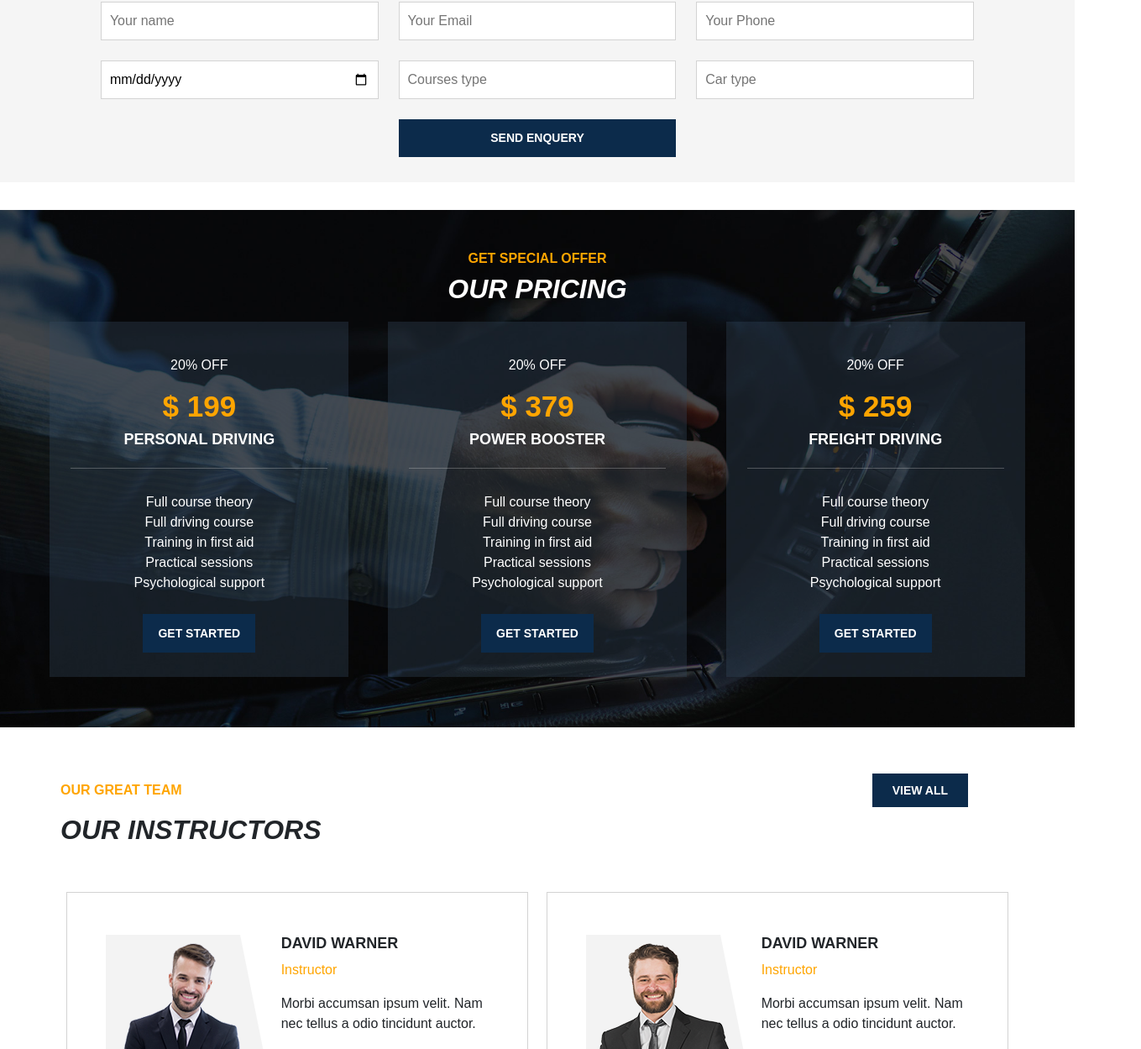
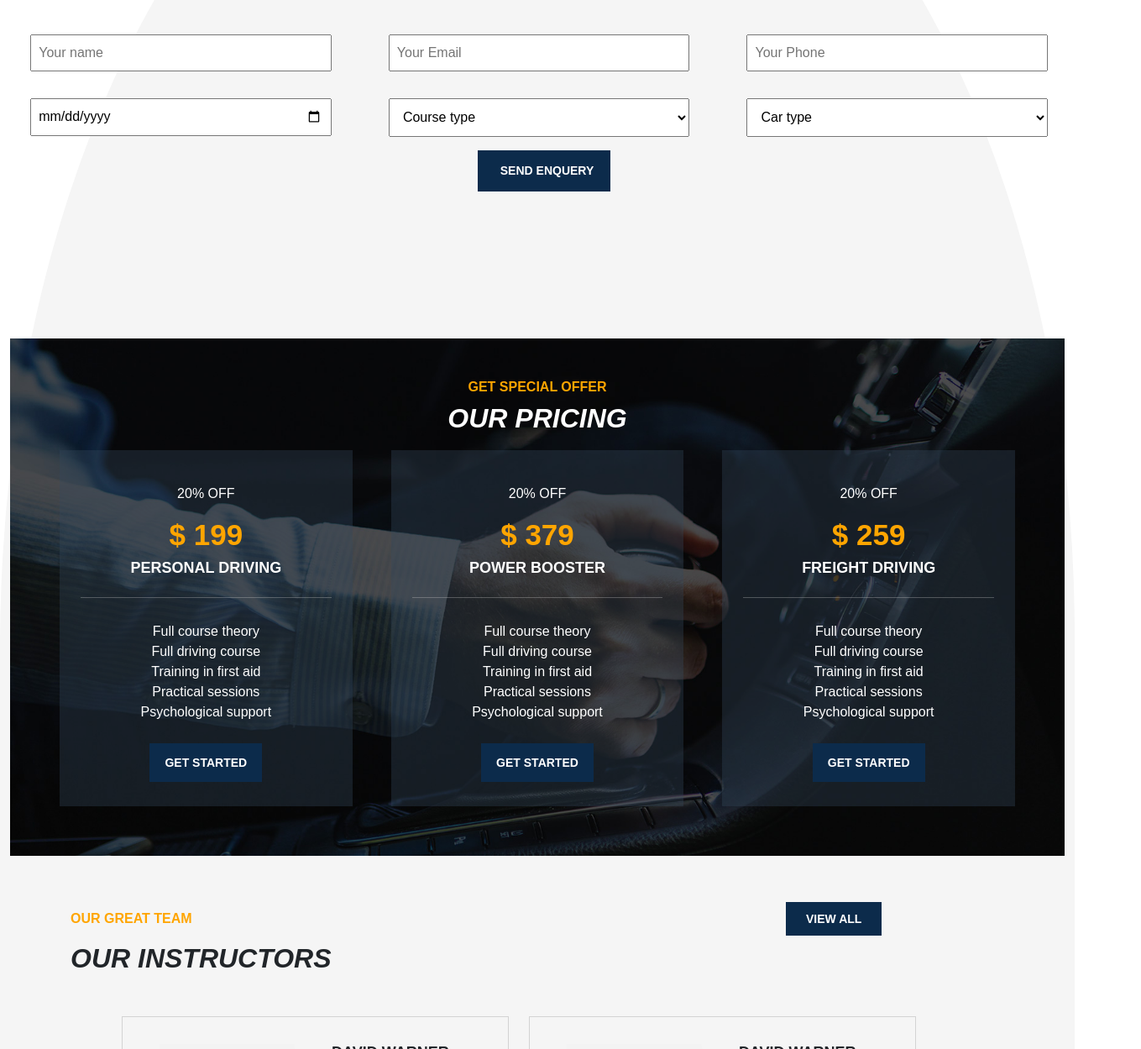
Before and after one commit to sohelma/bootstrap-porject-1, a plain HTML site: page index.html in a window 1280 px wide. Shown: the part 2066-3315 px from the top of the page at 84% size, 1359 px wide, since content can reach past the window. Drawn offline with nearby package versions, Linux system fonts and the light colour scheme.

Commit message:
Add files via upload

```diff
--- a/index.html
+++ b/index.html
@@ -111,33 +111,61 @@
             </div>
        </div>
            <!---5th / FORM section start-->
-           <div class="container-fluid fifthsection mb-5">
-                    <div class="row">
+      <div class="container-fluid fifthsection mb-5">
+                     <div class="row">
                               <div class="col-lg-12 col-md-12 col-sm-12 formtext">
                                    <h6>GIVING BEST OPTION FOR YOU</h6>
                                    <h2>APPLICATION FORM</h2>
                              </div>
-                    </div>
-                    <form action="">
-                         <div class="row px-5 mx-5">
-                              <div class="col-lg-4 col-md-4 col-sm-12 ml-2"><input type="text"placeholder="Your name"></div>
-                              <div class="col-lg-4 col-md-4 col-sm-12 ml-2"><input type="text"placeholder="Your Email"></div>
-                              <div class="col-lg-4 col-md-4 col-sm-12 ml-2"><input type="text"placeholder="Your Phone"></div>
+                     </div>
+                   <div class="row">
+                         <div class="col-12 form">
+                              <form action="">
+                                   <div class="row">
+                                        <div class="col-lg-4 col-md-4 col-sm-12 ml-2">
+                                             <input type="text"placeholder="Your name">
+                                        </div>
+                                        <div class="col-lg-4 col-md-4 col-sm-12 ml-2">
+                                             <input type="email"placeholder="Your Email">
+                                        </div>
+                                        <div class="col-lg-4 col-md-4 col-sm-12 ml-2">
+                                             <input type="number"placeholder="Your Phone">
+                                        </div>
+                                 </div>
+                               <div class="row">
+                                   <div class="col-lg-4 col-md-6 col-sm-12  ml-2">
+                                        <input type="date"placeholder="Date & time">
+                                   </div>
+                                   <div class="col-lg-4 col-md-6 col-sm-12  ml-2">
+                                        <select name="" id="type">
+                                             <option value="">Course type</option>
+                                             <option value="">Safe Driving course</option>
+                                             <option value="">Motorhome Drivers</option>
+                                        </select>
+                                   </div>
+                                        <div class="col-lg-4 col-md-6 col-sm-12  ml-2">
+                                             <select name="" id="ctype">
+                                                  <option value="">Car type</option>
+                                                  <option value="">Hatchback</option>
+                                                  <option value="">Sedan</option>
+                                             </select>
+                            <!-- problem no dip end -->
+                         </div>
+                                   <div class="row">
+                                        <div class="col-lg-4 col-md-4 col-sm-12 ml-2">
+                                             </div>
+                                         <div class="col-lg-4 col-md-4 col-sm-12 ml-2">
+                                             <input type="submit"value="SEND ENQUERY"></div>
+                                        <div class="col-lg-4 col-md-4 col-sm-12 ml-2">
+                                            </div>
+                                   </div>
+
+
+                               </form>
 
                          </div>
-                         <div class="row px-5 mx-5 mt-4">
-                              <div class="col-lg-4 col-md-4 col-sm-12  ml-2"><input type="date"placeholder="Date & time"></div>
-                              <div class="col-lg-4 col-md-4 col-sm-12  ml-2"><input type="text"placeholder="Courses type"></div>
-                              <div class="col-lg-4 col-md-4 col-sm-12  ml-2"><input type="text"placeholder="Car type"></div>
-                         </div>
-                         <div class="row px-5 mx-5 mt-4">
-                              <div class="col-lg-4 col-md-4 col-sm-12 ml-2"></div>
-                              <div class="col-lg-4 col-md-4 col-sm-12 ml-2"><input type="submit"value="SEND ENQUERY"></div>
-                              <div class="col-lg-4 col-md-4 col-sm-12 ml-2"></div>
-                         </div>
 
-                    </form>
-
+                   </div>
 
            </div>
 
@@ -200,17 +228,17 @@
              <!---7th / instructor section start-->
              <div class="container-fluid seventhsection py-2">
                     <div class="row mx-5 ">
-                         <div class="col-10 seventhtext">
+                         <div class="col-lg-9 col-md-9 col-sm-12 seventhtext">
                               <p>OUR GREAT TEAM</p>
                               <h2>OUR INSTRUCTORS</h2>
                          </div>
-                         <div class="col-2">
+                         <div class="col-lg-3 col-md-3  col-sm-0">
                               <a href="#"class="seventhbutton">VIEW ALL</a>
                          </div>
                     </div>
              </div>
-               <div class="row  mt-2 mx-5" >
-                     <div class="col-lg-12 col-md-6 col-sm-12 instructor">
+               <div class="row  p-1 m-1" >
+                     <div class="col-lg-12 col-md-6 col-sm-4 instructor">
                               <div class="singleinstuctor">
                                    <div class="insturctorimg">
                                         <img src="images/team-1.webp" alt="PIC1">
@@ -251,8 +279,8 @@
                               </div>
                      </div>
                </div>
-               <div class="row  mx-5" >
-                    <div class="col-lg-12 col-md-6 col-sm-6 instructor">
+               <div class="row  p-1 m-1" >
+                    <div class="col-lg-12 col-md-6 col-sm-4 instructor">
                              <div class="singleinstuctor">
                                   <div class="insturctorimg">
                                        <img src="images/team-3.webp" alt="PIC1">
@@ -296,7 +324,7 @@
               <!---8th / Footer section start-->
               <div class="container-fluid footer mt-3 p-5">
                          <div class="row md-5 px-5 footercont">
-                              <div class="col-3 footermenu">
+                              <div class="col-lg-3 col-md-6 col-sm-12 footermenu">
                                    <h3>COMPANY</h3>
                                    <ul>
                                         <li><a href="#">About Us</a></li>
@@ -306,7 +334,7 @@
                                         <li><a href="#">Faq</a></li>
                                    </ul>
                               </div>
-                              <div class="col-3 footermenu">
+                              <div class="col-lg-3 col-md-6 col-sm-12 footermenu">
                                    <h3>COURSES</h3>
                                    <ul>
                                         <li><a href="#">Winter driving</a></li>
@@ -316,7 +344,7 @@
                                         <li><a href="#">Stick shit lessons</a></li>
                                    </ul>
                               </div>
-                              <div class="col-3 footermenu">
+                              <div class="col-lg-3 col-md-6 col-sm-12 footermenu">
                                    <h3>USEFUL LINKS</h3>
                                    <ul>
                                         <li><a href="#">Home</a></li>
@@ -326,7 +354,7 @@
                                         <li><a href="#">Service</a></li>
                                    </ul>
                               </div>
-                              <div class="col-3 footermenu">
+                              <div class="col-lg-3 col-md-6 col-sm-12 footermenu">
                                    <img src="images/footer-logo.png" alt="logo">
                                   <p>Address : 15 Division Street, New York, NY 12032, United States of America</p>
                                   <p>
--- a/style.css
+++ b/style.css
@@ -82,6 +82,7 @@ margin-top: 140px;
     font-weight: bold;
     font-size:14px;
     color:white;
+    margin-bottom: 70px;
 }
 /* 3rd section css start */
 .containsection{margin-top: 20px;}
@@ -112,16 +113,17 @@ margin-top: 140px;
 .box2{
     background: #0C2B4B;
     padding: 35px;
-    margin-left: 15px;
+    margin-left: 11px;
     margin-right: -12px;
+    margin-top: 40px;
 
 }
 .box3{
     background: #0C2B4B;
     padding: 35px;
-    margin-left: 15px;
-    margin-right: 15px;
-    margin-top: 52px;
+    margin-left: 11px;
+    margin-right: -12px;
+    margin-top: 40px;
 }
 /* 4th section css start */
 /* .video{} */
@@ -138,6 +140,7 @@ background:white
 }
 .videocontent h2{font-style: italic;
     font-weight: bold;
+    font-size: 24px;
 
 }
 .videocontent p{text-align:justify;
@@ -155,8 +158,40 @@ background:white
     .formtext h6{
     color:orange;
     font-weight: bold;}
+    /* .form{display: flex;} */
 
+    .form input[type="text"],[type="email"],[type="date"]{
+        width: 89%;
+        padding: 2%;
+        margin: 4% 6%;
+            }
+  .form input[type="date"]{
+        width: 89%;
+        padding: 2%;
+        margin: 4% 6%;
+            }
+    .form input[type="number"]{
+        width: 89%;
+        padding: 2%;
+        margin: 4% 6%;
+            }
 
+.form select{width: 89%;
+    padding: 3%;
+    margin: 4% 6%;
+        }
+input[type="submit"]{
+    background:#0C2B4B;
+    padding:14px 27px;
+    border:none;
+    font-weight: bold;
+    font-size:14px;
+    color:white;
+    width: 40%;
+    margin-left: 35%;
+
+        }
+/*
 input[type="text"],[type="date"]{
     width: 100%;
     padding: 3%;
@@ -164,21 +199,8 @@ input[type="text"],[type="date"]{
 
 }
 
-    /* .form input[type="text"],[type="Date"],[type="Email"],Select{
-    width: 29%;
-    padding: 1%;
-    margin: 1% 2%;
-        }   */
-    input[type="submit"]{
-        background:#0C2B4B;
-        padding:12px 24px;
-        border:none;
-        font-weight: bold;
-        font-size:14px;
-        color:white;
-        width: 100%;
 
-        }
+      */
 
     .fourthsection{
         position: relative;
@@ -195,7 +217,7 @@ input[type="text"],[type="date"]{
 }
 /* 6th / price section css start */
 .sixthsection{
-    margin-top:29%;
+    margin-top:14%;
     background-image: url(images/pricing-bg.jpg);
     background-position: top center;
     background-repeat:none;
@@ -253,7 +275,7 @@ padding:20px}
 /* 7th / instructors section css start */
 
  .seventhsection{margin-top:55px}
-        .seventhtext{}
+        /* .seventhtext{} */
 
         .seventhtext h2{font-style: italic;
             font-weight: bold;
@@ -273,21 +295,24 @@ padding:20px}
         text-decoration: none;
     text-align: center;}
 
-    .instructor{display:flex;
-        padding:20px;
+    .instructor{ display: flex;
+        padding: 14px;
+        margin: 0 auto;
+        margin-left: 8%;
     }
-    .singleinstuctor{width:50%;
-    border:1px solid lightgrey;
-    margin:1%;
-    display:flex;
-    padding:50px 46px;
+    .singleinstuctor{ width: 38%;
+        border: 1px solid lightgrey;
+        margin: 1%;
+        display: flex;
+        padding: 32px 44px;
+
 }
     .insturctorimg{margin-right: 4%;}
     .intructortext h3{font-weight: bold;
     font-size:18px}
     .designation{color:orange}
-    .intructortext p{}
-    .instructoricon ul{}
+    /* .intructortext p{}
+    .instructoricon ul{} */
     .instructoricon ul li{display:inline-block;
     padding:5px;}
     .instructoricon ul li a{color:black}
@@ -297,17 +322,19 @@ padding:20px}
     .footermenu h3{color:white;
     font-weight: bold;
     font-size:18px;}
-    .footermenu{}
+    /* .footermenu{} */
     .footermenu ul{padding:10px}
     .footermenu ul li{display:block;
         padding:2px 0}
     .footermenu ul li a{color:silver;
     text-decoration: none;
+    font-size: 15px;
 }
 
-    .footermenu{}
+    /* .footermenu{} */
     .footermenu img{padding-bottom:18px}
-    .footermenu p{color:silver}
+    .footermenu p{color:silver;
+        font-size: 15px;}
 
     .footercont{
         border-bottom:1px solid grey;
@@ -315,4 +342,5 @@ padding:20px}
     }
 .copyright{color:silver;
 text-align:center;
-padding-top:15px}
+padding: top 15px ;
+font-size: 15px;}
```
